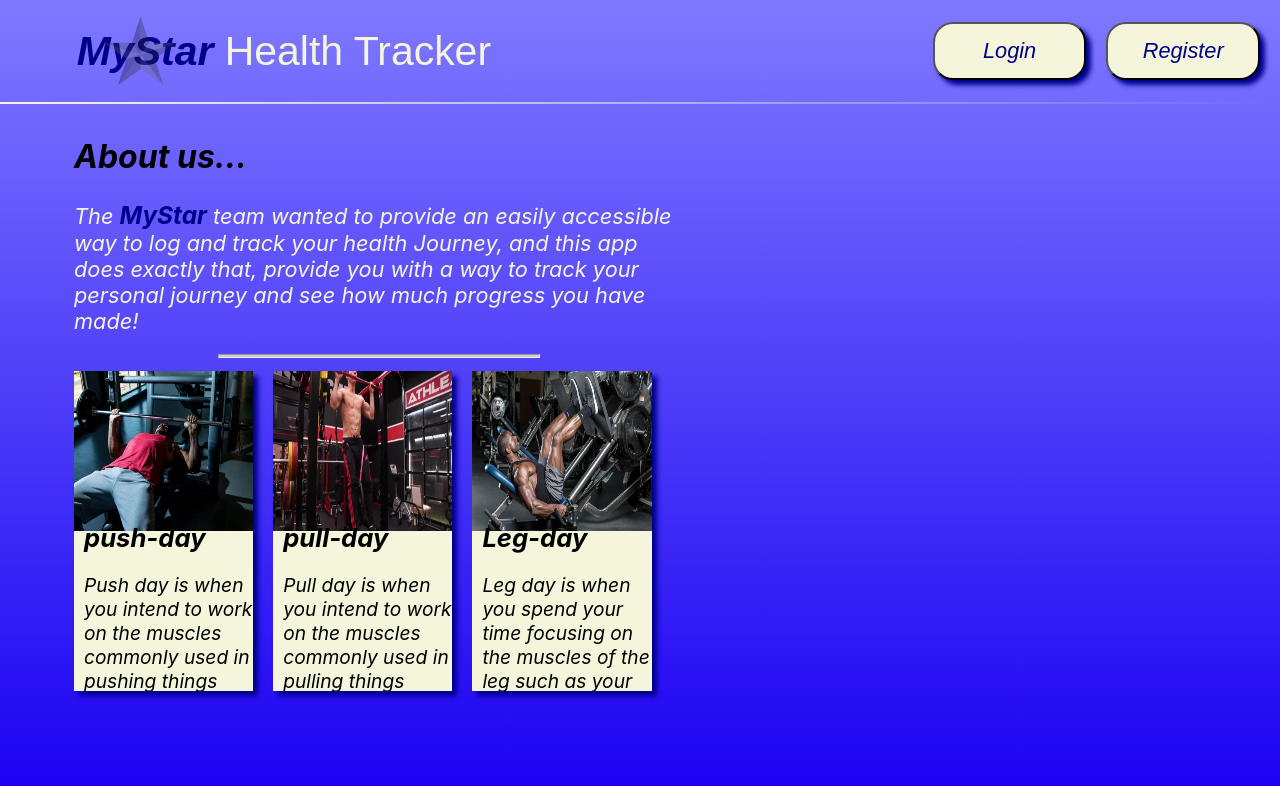
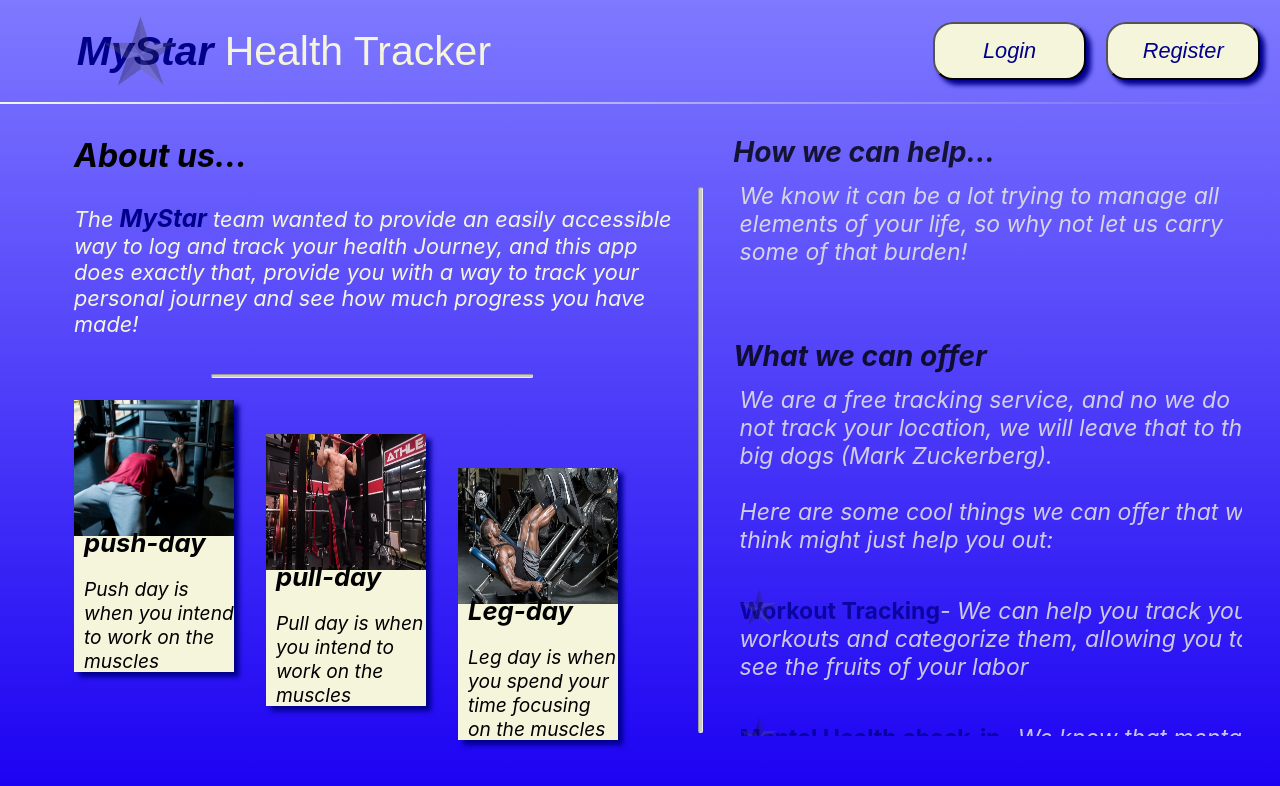
Before and after one commit to zander-raycraft/health-tracking, a React (Create React App) app in the folder track-health/: page / in a window 1280 px wide. Shown: the top 786 px of the page. Built offline with nearby package versions, Linux system fonts and the light colour scheme.

Commit message:
Finished the first draft of the homepage

```diff
--- a/track-health/src/App.css
+++ b/track-health/src/App.css
@@ -1,3 +1,9 @@
+.app {
+  position: absolute;
+  height: 100%;
+  width: 100%;
+  overflow: hidden;
+}
 
 nav {
   z-index: 2;
@@ -89,6 +95,7 @@ nav h1 span {
   background: rgb(27,0,242);
   background: linear-gradient(0deg, rgba(27,0,242,1) 0%, rgba(127,121,255,1) 100%);
   background-size: 200% 100%;
+  overflow: hidden;
   -webkit-animation: sparkle 2s infinite;
   animation: sparkle 5s infinite;
 }
@@ -109,29 +116,49 @@ nav h1 span {
   position: relative;
   left: 5.0vw;
   top: 10.0vw;
-  height: 50.0vw;
-  width: 50.0vw;
-  display: flex;
-  flex-direction: row;
-  align-items: flex-end;
+  height: 85%;
+  width: 50%;
   overflow-y: hidden;
   overflow-x: hidden;
 
 }
 
-.pushDayCard,
-.pullDayCard,
-.legDayCard {
-  position: relative;
+.pushDayCard {
+  position: absolute;
   background: beige;
-  width: 14vw;
-  top: -6vw;
-  height: 25.0vw;
+  width: 25%;
+  top: 40%;
+  height: 40%;
   box-shadow: 5px 5px 5px darkblue;
   margin: 0 10px;
   overflow-wrap: break-word;
   overflow-y: scroll;
-  ;
+}
+
+.pullDayCard {
+  position: absolute;
+  background: beige;
+  width: 25%;
+  top: 45%;
+  left: 30%;
+  height: 40%;
+  box-shadow: 5px 5px 5px darkblue;
+  margin: 0 10px;
+  overflow-wrap: break-word;
+  overflow-y: scroll;
+}
+
+.legDayCard {
+  position: absolute;
+  background: beige;
+  width: 25%;
+  top: 50%;
+  left: 60%;
+  height: 40%;
+  box-shadow: 5px 5px 5px darkblue;
+  margin: 0 10px;
+  overflow-wrap: break-word;
+  overflow-y: scroll;
 }
 
 .pushDayCard img,
@@ -173,11 +200,16 @@ nav h1 span {
 
 .bar {
   position: absolute;
-  top: 17vw;
-  left: 12vw;
+  top: 35%;
+  left: 23%;
   width: 50%;
   height: 2px;
   background-color: #ccc;
+  -webkit-border-radius: 2px;
+  -moz-border-radius: 2px;
+  -ms-border-radius: 2px;
+  -o-border-radius: 2px;
+  border-radius: 2px;
 }
 
 .first-half-paragraph-container {
@@ -190,15 +222,6 @@ nav h1 span {
   animation-name: fade-in;
   animation-duration: 5s;
   animation-fill-mode: forwards;
-}
-
-@keyframes fade-in {
-  from {
-    opacity: 0;
-  }
-  to {
-    opacity: 1;
-  }
 }
 
 .first-half-paragraph-container h1 {
@@ -223,3 +246,75 @@ nav h1 span {
   font-size: 1.7vw;
   font-style: italic;
 }
+
+.secondHalf {
+  position: relative;
+  opacity: 0;
+  overflow-y: scroll;
+  overflow-x: hidden;
+  overflow-wrap: break-word;
+  top: -68%;
+  left: 55vw;
+  width: 42vw;
+  height: 75%;
+  animation-name: fade-in;
+  animation-duration: 5s;
+  animation-delay: 3s;
+  animation-fill-mode: forwards;
+}
+
+.secondHalf h1 {
+  position: relative;
+  top: -5%;
+  left: 1.5vw;
+  padding: 10px;
+  font-size: 2.2vw;
+  font-style: italic;
+}
+
+.secondHalf p {
+  position: relative;
+  color: beige;
+  top: -10%;
+  left: 2.0vw;
+  padding: 10px;
+  font-size: 1.8vw;
+  font-style: italic;
+}
+.secondHalf p img {
+  position: absolute;
+  opacity: .3;
+  left: 2%;
+  top: 1%;
+  width: 3vw;
+  height: 3vw;
+}
+
+.secondHalf p span{
+  color: darkblue;
+  font-weight: bolder;
+  font-style: normal;
+}
+
+.bar2 {
+  position: absolute;
+  top: 4vw;
+  width: 3px;
+  height: 80%;
+  left: 99%;
+  background-color: #ccc;
+  -webkit-border-radius: 5px;
+  -moz-border-radius: 5px;
+  -ms-border-radius: 5px;
+  -o-border-radius: 5px;
+  border-radius: 5px;
+}
+
+@keyframes fade-in {
+  from {
+    opacity: 0;
+  }
+  to {
+    opacity: 1;
+  }
+}
--- a/track-health/src/App.tsx
+++ b/track-health/src/App.tsx
@@ -64,7 +64,7 @@ function App() {
   // }, []);
 
   return (
-    <div>
+    <div className='app'>
       <nav>
         <h1 id="welcomeText"><span>MyStar</span> Health Tracker</h1>
         <img src='/Black_star.png' alt='black-star'/>
@@ -77,6 +77,7 @@ function App() {
 
       <div id='firstHalf'>
         <hr className="bar" />
+        <hr className="bar2" />
         <div className="first-half-paragraph-container">
           <h1>About us...</h1>
           <p>The <span>MyStar</span> team wanted to provide an easily accessible way to log and track
@@ -115,6 +116,30 @@ function App() {
         </div>
       </div>
 
+      {/* This is the container for the second half of the landing page */}
+      <div className='secondHalf'>
+        <h1>How we can help...</h1>
+        <p>We know it can be a lot trying to manage all
+          elements of your life, so why not let us carry some of that burden!</p>
+        <h1>What we can offer</h1>
+        <p>We are a free tracking service, and no we do not track your location, we will
+        leave that to the big dogs (Mark Zuckerberg). <br/><br/>Here are some cool things we
+        can offer that we think might just help you out:</p>
+
+        <p><span>Workout Tracking</span><img src='/Black_star.png' alt='black-star'></img>- We can help you track your workouts and categorize them, allowing you to
+        see the fruits of your labor</p>
+
+        <p><span>Mental Health check-in</span><img src='/Black_star.png' alt='black-star'></img>- We know that mental health is as important, if not more than
+        physical healh. By logging how you feel and better evaluate where you are right now in your mental health
+        journey. Oh and with your conscent, we might reach out and check on you every now and then, because it is
+        nice to have someone sometimes</p>
+
+        <p><span>Journaling</span><img src='/Black_star.png' alt='black-star'></img>- We want to give you a space to record all your thoughts, and reflections. Kinda
+        like a a virtual journal. And do not worry, we cannot see waht you put in, only you the authorized user can,
+        all thanks to some cool blockchain things</p>
+
+      </div>
+
 
       <div id="modal-container">
         <form>
```
